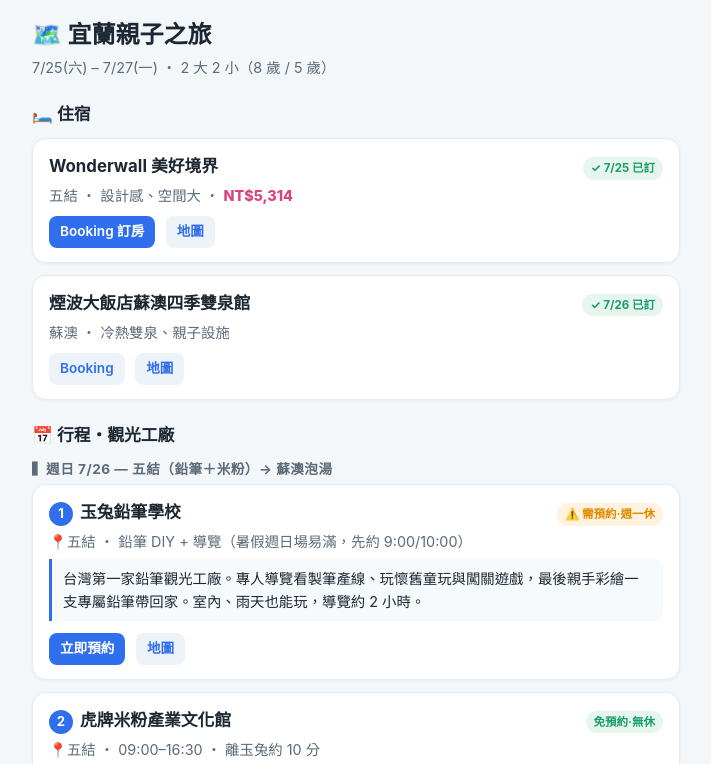
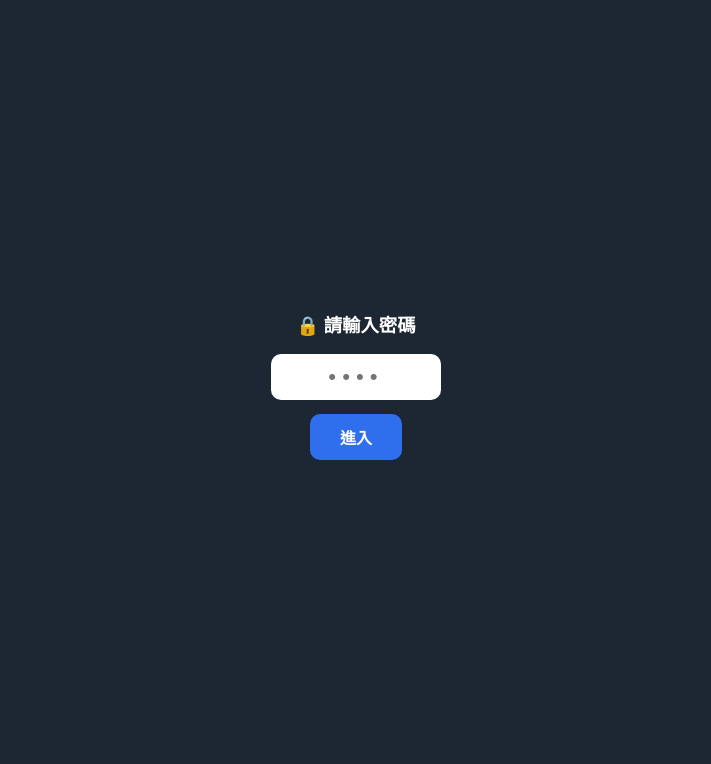
Before and after one commit to hungkai0521-afk/yilan-trip, a plain HTML site: page index.html in a window 1280 px wide. Shown: the top 764 px of the page, without its empty margins (284-995 px from the left). Drawn offline with Linux system fonts and the light colour scheme.

Commit message:
去敏感化(移除住宿/日期)、Day1/Day2、加密碼門
Co-Authored-By: Claude Opus 4.8 <noreply@anthropic.com>

```diff
--- a/index.html
+++ b/index.html
@@ -34,32 +34,26 @@
   .route{background:#eef6f1;border:1px solid #c9e8d6;border-radius:12px;padding:11px 14px;color:#15633f;
          font-size:.9rem;font-weight:600;margin-top:6px}
   footer{color:var(--sub);font-size:.78rem;text-align:center;margin:24px 0 8px}
+  #gate{position:fixed;inset:0;background:#1c2733;display:flex;flex-direction:column;
+        align-items:center;justify-content:center;gap:14px;padding:24px;z-index:9999}
+  #gate h2{color:#fff;font-size:1.15rem;font-weight:700}
+  #gate input{font-size:1.4rem;padding:10px 14px;border-radius:10px;border:0;width:170px;text-align:center;letter-spacing:6px}
+  #gate button{background:var(--blue);color:#fff;border:0;border-radius:10px;padding:11px 30px;font-size:1rem;font-weight:700}
+  #gate .err{color:#ff9a9a;font-size:.85rem;min-height:1.1em}
 </style>
 </head>
 <body>
+  <div id="gate">
+    <h2>🔒 請輸入密碼</h2>
+    <input id="pw" type="password" inputmode="numeric" autocomplete="off" placeholder="••••">
+    <button onclick="unlock()">進入</button>
+    <div class="err" id="err"></div>
+  </div>
   <h1>🗺️ 宜蘭親子之旅</h1>
-  <div class="sub">7/25(六) – 7/27(一) ・ 2 大 2 小（8 歲 / 5 歲）</div>
-
-  <div class="sec">🛏️ 住宿</div>
-  <div class="card">
-    <div class="row"><span class="name">Wonderwall 美好境界</span><span class="badge b-done">✓ 7/25 已訂</span></div>
-    <div class="meta">五結 ・ 設計感、空間大 ・ <span class="price">NT$5,314</span></div>
-    <div class="links">
-      <a class="book" href="https://www.booking.com/searchresults.zh-tw.html?ss=Wonderwall%E7%BE%8E%E5%A5%BD%E5%A2%83%E7%95%8C%20%E5%AE%9C%E8%98%AD%E4%BA%94%E7%B5%90&checkin=2026-07-25&checkout=2026-07-26&group_adults=2&group_children=2&age=8&age=5&no_rooms=1&selected_currency=TWD" target="_blank">Booking 訂房</a>
-      <a href="https://www.google.com/maps/search/?api=1&query=Wonderwall%E7%BE%8E%E5%A5%BD%E5%A2%83%E7%95%8C%E5%AE%9C%E8%98%AD%E4%BA%94%E7%B5%90" target="_blank">地圖</a>
-    </div>
-  </div>
-  <div class="card">
-    <div class="row"><span class="name">煙波大飯店蘇澳四季雙泉館</span><span class="badge b-done">✓ 7/26 已訂</span></div>
-    <div class="meta">蘇澳 ・ 冷熱雙泉、親子設施</div>
-    <div class="links">
-      <a href="https://www.booking.com/searchresults.zh-tw.html?ss=%E7%85%99%E6%B3%A2%E5%A4%A7%E9%A3%AF%E5%BA%97%E8%98%87%E6%BE%B3%E5%9B%9B%E5%AD%A3%E9%9B%99%E6%B3%89%E9%A4%A8&checkin=2026-07-26&checkout=2026-07-27&group_adults=2&group_children=2&age=8&age=5&no_rooms=1&selected_currency=TWD" target="_blank">Booking</a>
-      <a href="https://www.google.com/maps/search/?api=1&query=%E7%85%99%E6%B3%A2%E5%A4%A7%E9%A3%AF%E5%BA%97%E8%98%87%E6%BE%B3%E5%9B%9B%E5%AD%A3%E9%9B%99%E6%B3%89%E9%A4%A8" target="_blank">地圖</a>
-    </div>
-  </div>
+  <div class="sub">親子觀光工廠 2 日遊 ・ 2 大 2 小（親子）</div>
 
   <div class="sec">📅 行程・觀光工廠</div>
-  <div class="day">▍週日 7/26 — 五結（鉛筆＋米粉）→ 蘇澳泡湯</div>
+  <div class="day">▍Day 1 — 五結（鉛筆＋米粉）→ 蘇澳泡湯</div>
   <div class="card">
     <div class="row"><span class="name"><span class="num">1</span>玉兔鉛筆學校</span><span class="badge b-warn">⚠️ 需預約·週一休</span></div>
     <div class="meta">📍五結 ・ 鉛筆 DIY + 導覽（暑假週日場易滿，先約 9:00/10:00）</div>
@@ -78,9 +72,9 @@
     </div>
   </div>
 
-  <div class="card" style="background:#f7fafc;color:var(--sub);font-size:.9rem">🚗 下午 → 開往蘇澳，入住<b>煙波四季雙泉館</b>，泡冷熱雙泉、玩親子設施放鬆。</div>
+  <div class="card" style="background:#f7fafc;color:var(--sub);font-size:.9rem">🚗 下午 → 前往蘇澳泡溫泉、休息。</div>
 
-  <div class="day">▍週一 7/27 — 蘇澳觀光工廠日 → 國5回高雄</div>
+  <div class="day">▍Day 2 — 蘇澳觀光工廠 → 國5回高雄</div>
   <div class="card">
     <div class="row"><span class="name"><span class="num">3</span>蜡藝蠟筆城堡</span><span class="badge b-warn">早上先衝</span></div>
     <div class="meta">📍蘇澳 ・ $250 可抵消費 ・ 09:00–17:00（週三休）</div>
@@ -117,5 +111,12 @@
   </ul>
 
   <footer>動線：週日五結→蘇澳、週一全蘇澳收尾上國5，全程不繞路 ・ 由 Claude 整理</footer>
+  <script>
+    function unlock(){var v=document.getElementById('pw').value;
+      if(v==='1105'){sessionStorage.setItem('yt','1');document.getElementById('gate').style.display='none';}
+      else{document.getElementById('err').textContent='密碼錯誤';document.getElementById('pw').value='';}}
+    document.getElementById('pw').addEventListener('keydown',function(e){if(e.key==='Enter')unlock();});
+    if(sessionStorage.getItem('yt')==='1')document.getElementById('gate').style.display='none';
+  </script>
 </body>
 </html>
```
